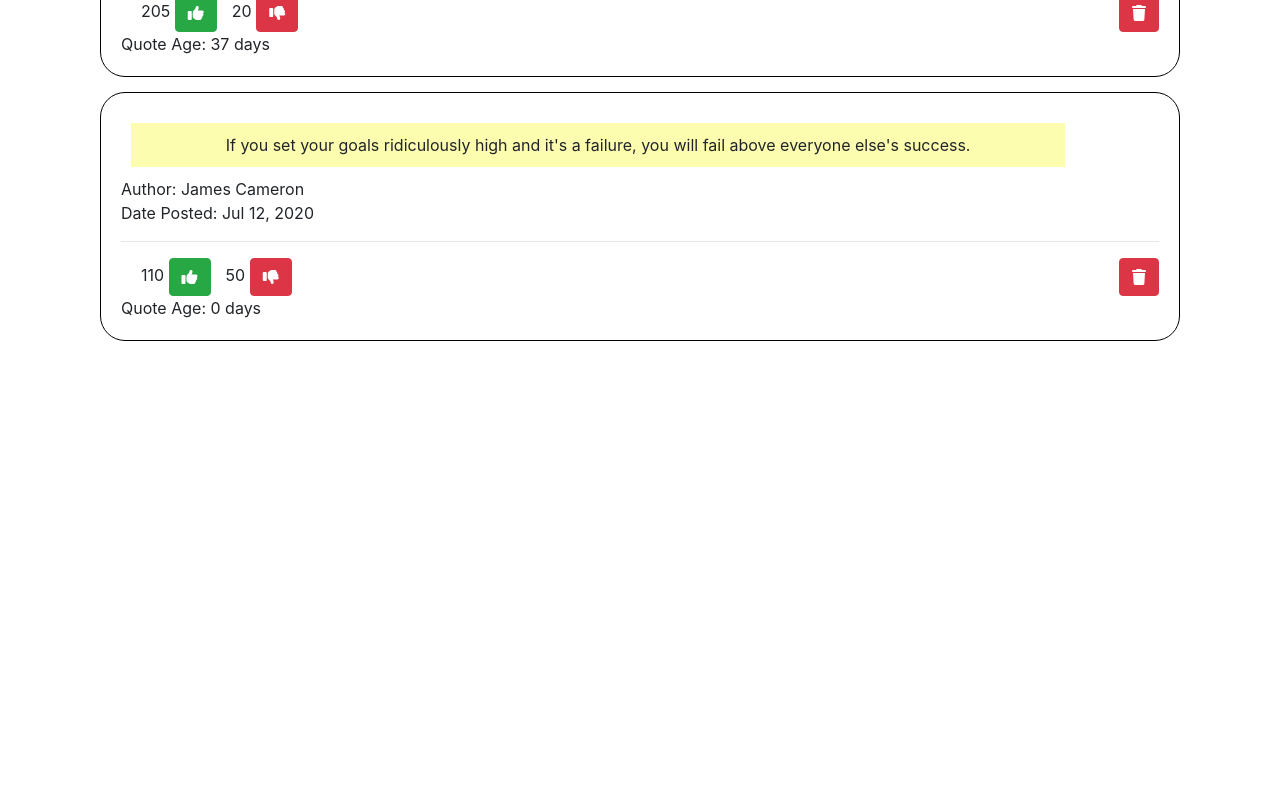
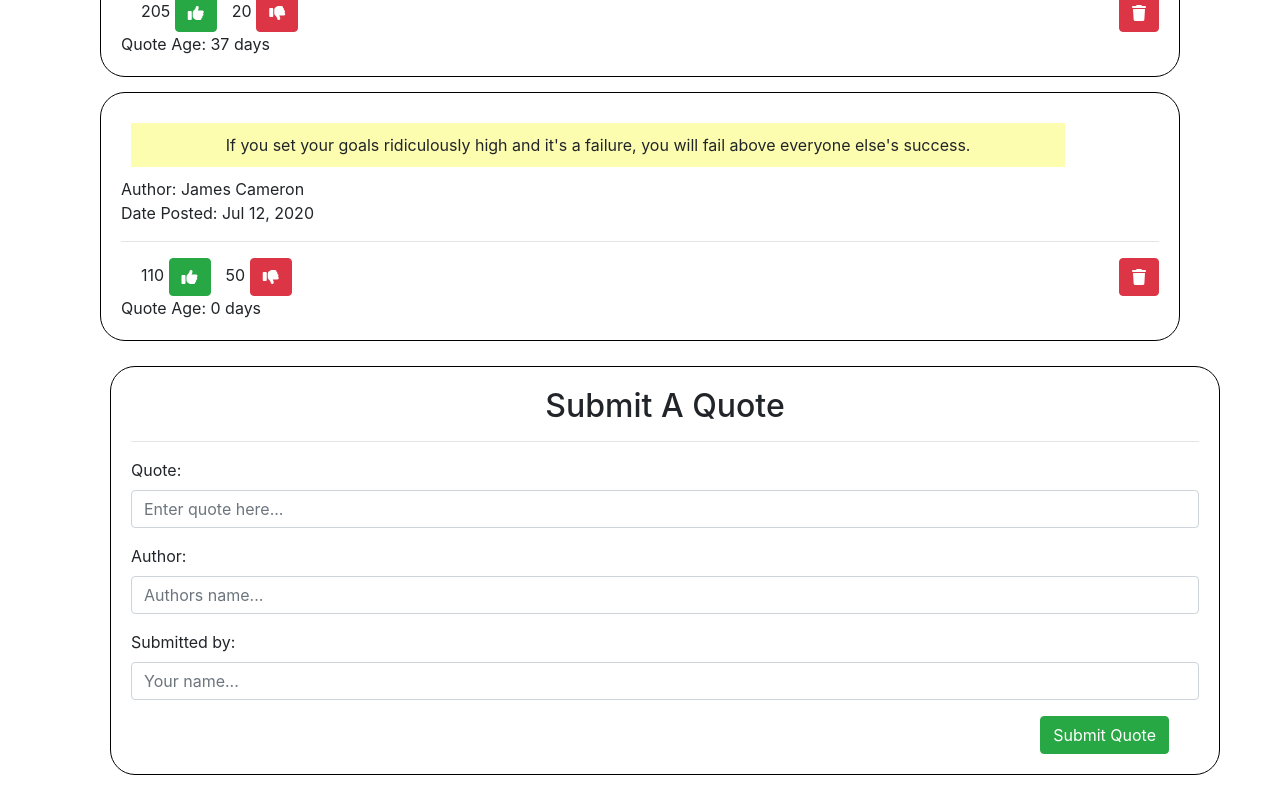
Before and after one commit to edumorris/quotes, an Angular app: page / in a window 1280 px wide. Shown: the part 507-1307 px from the top of the page. Before the commit the page ends 863 px from the top, so only its background shows below. Built offline with nearby package versions, Linux system fonts and the light colour scheme.

Commit message:
Quotes input form effected

```diff
--- /dev/null
+++ b/src/app/quote-form/quote-form.component.css
@@ -0,0 +1,11 @@
+.submission-form {
+    padding: 20px;
+    border: 1px solid black;
+    border-radius: 25px;
+    margin: 25px;
+}
+
+.submission {
+    text-align: right;
+    padding-right: 30px;
+}
--- /dev/null
+++ b/src/app/quote-form/quote-form.component.html
@@ -0,0 +1,30 @@
+<div class="container submission-form">
+    <h2 class="text-center">Submit A Quote</h2>
+    <hr>
+    <form #quoteForm = 'ngForm' (ngSubmit)='submitQuote()'>
+        <div class="form-group">
+            <label for="quote">Quote:</label>
+            <input type="text" required class="form-control" [(ngModel)]="newQuote.quote" id="quote" name="quote" #quote='ngModel' placeholder="Enter quote here...">
+            <div [hidden]="quote.valid || quote.pristine" class="alert alert-danger">
+                <p>Quote required!</p>
+            </div>
+        </div>
+        <div class="form-group">
+            <label for="author">Author:</label>
+            <input type="text" required class="form-control" [(ngModel)]="newQuote.author" id="author" name="author" #author='ngModel' placeholder="Authors name...">
+            <div [hidden]="author.valid || author.pristine" class="alert alert-danger">
+                <p>Author required!</p>
+            </div>
+        </div>
+        <div class="form-group">
+            <label for="submitter">Submitted by:</label>
+            <input type="text" required class="form-control" [(ngModel)]="newQuote.submitter" id="author" name="submitter" #submitter='ngModel' placeholder="Your name...">
+            <div [hidden]="submitter.valid || submitter.pristine" class="alert alert-danger">
+                <p>What's your name!</p>
+            </div>
+        </div>
+        <div class="submission">
+            <button type="submit" class="btn btn-success quote_submission">Submit Quote</button>
+        </div>
+    </form>
+</div>
--- /dev/null
+++ b/src/app/quote-form/quote-form.component.ts
@@ -0,0 +1,23 @@
+import { Component, OnInit, Output, EventEmitter } from '@angular/core';
+import { Quotes } from '../quotes';
+
+@Component({
+  selector: 'app-quote-form',
+  templateUrl: './quote-form.component.html',
+  styleUrls: ['./quote-form.component.css']
+})
+export class QuoteFormComponent implements OnInit {
+
+  newQuote = new Quotes(0, "", "", "", new Date(), 0, 0);
+  @Output() addQuote = new EventEmitter<Quotes>();
+
+  submitQuote() {
+    this.addQuote.emit(this.newQuote);
+  }
+
+  constructor() { }
+
+  ngOnInit(): void {
+  }
+
+}
--- a/src/app/quotes/quotes.component.html
+++ b/src/app/quotes/quotes.component.html
@@ -16,3 +16,6 @@
         </div>
     </div>
 </div>
+<div class="container">
+    <app-quote-form (addQuote)="addNewQuote($event)"></app-quote-form>
+</div>
--- a/src/app/quotes/quotes.component.ts
+++ b/src/app/quotes/quotes.component.ts
@@ -38,6 +38,13 @@ export class QuotesComponent implements OnInit {
     }
   }
 
+  addNewQuote(quote) {
+    let quotesLength =  this.quotes.length;
+    quote.id = quotesLength + 1;
+    quote.date = new Date(quote.date)
+    this.quotes.push(quote)
+  }
+
   constructor() { }
 
   ngOnInit() {
```
Also changed, not shown: src/app/app.module.ts (+6 -2 lines), src/app/quotes.ts (+1 -7 lines), 1 other file (tests, documents, lock files or other folders).
